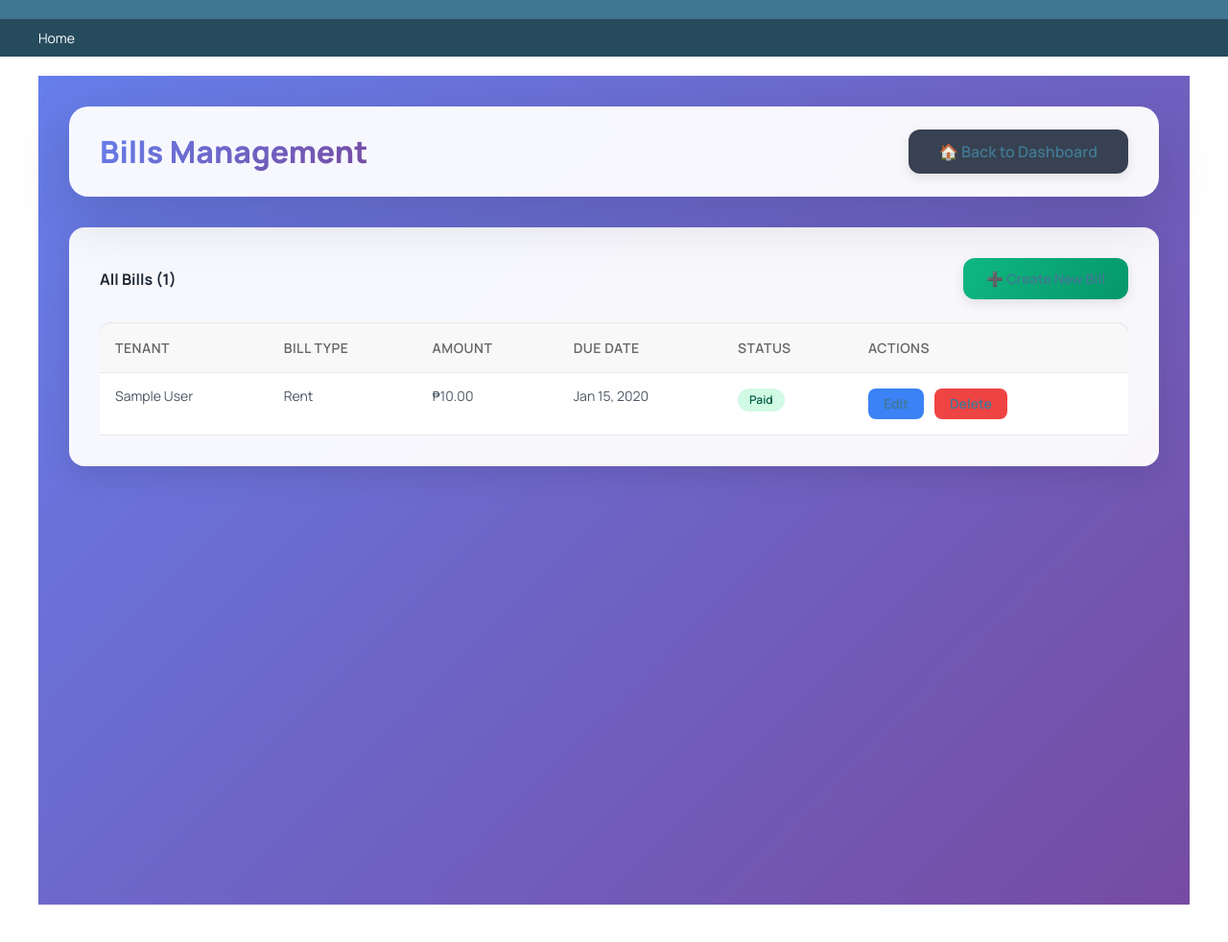
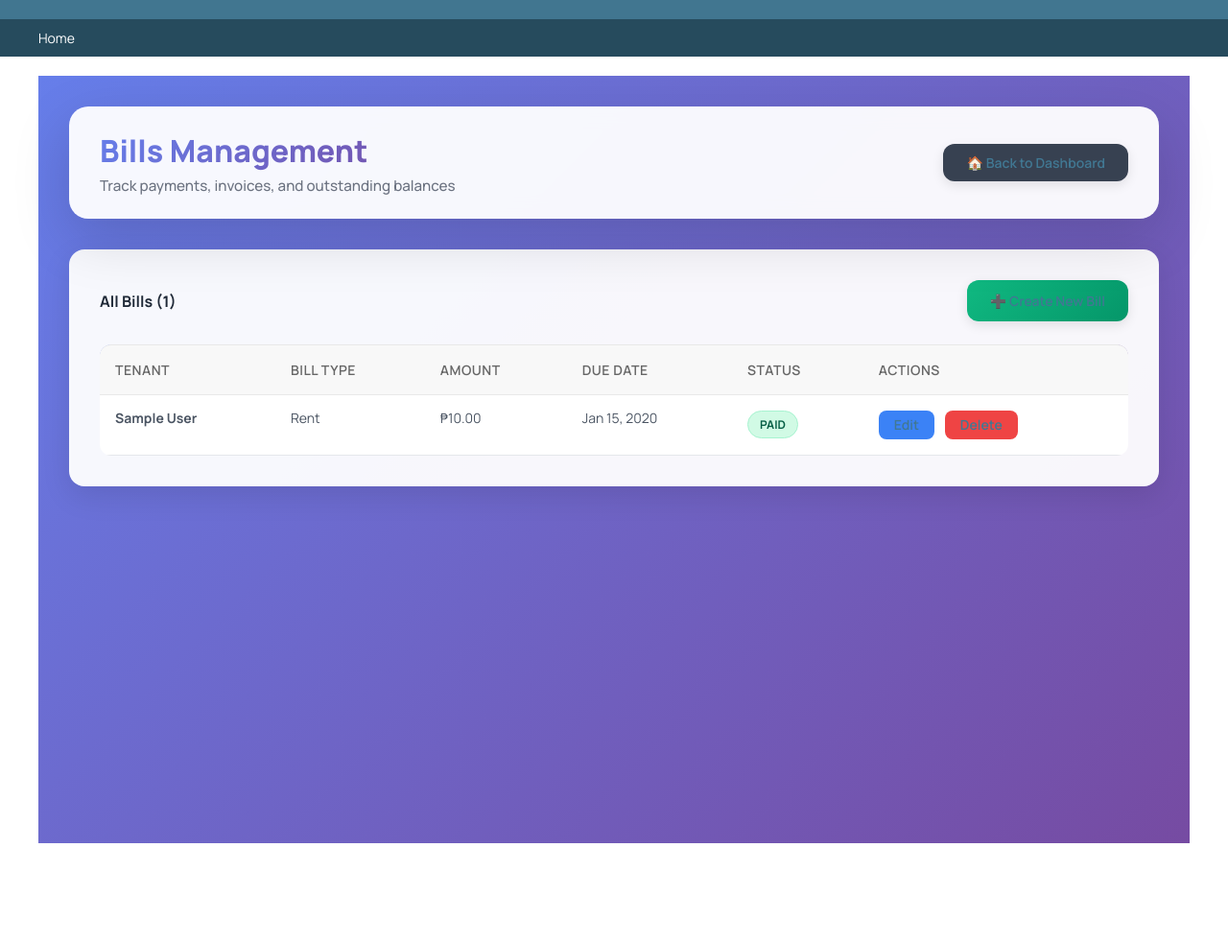
Before and after one commit to phlppdsqtd/NorthLink, a Django app: page /admin-dashboard/bills/ in a window 1280 px wide. Shown: the whole page at 96% size. After the commit the page ends 879 px from the top, so only its background shows below. Run offline with Django 5.2, Linux system fonts and the light colour scheme; tables that the repository leaves empty hold one stand-in row (values such as "Sample post"); some libraries are stand-ins or nearby versions.

Commit message:
Fixed bill_list stacking

```diff
--- a/templates/admin_dashboard/bill_list.html
+++ b/templates/admin_dashboard/bill_list.html
@@ -7,15 +7,19 @@
 
     * {
         font-family: 'Manrope', sans-serif;
+        box-sizing: border-box;
     }
 
     .admin-container {
         background: linear-gradient(135deg, #667eea 0%, #764ba2 100%);
         min-height: 100vh;
         padding: 2rem;
+        display: flex;
+        flex-direction: column;
+        align-items: center;
     }
 
-    /* Updated to match the flexbox layout from the form page */
+    /* Standardized Header - Fixed for stacking */
     .admin-header {
         background: rgba(255, 255, 255, 0.95);
         backdrop-filter: blur(10px);
@@ -26,6 +30,15 @@
         display: flex;
         justify-content: space-between;
         align-items: center;
+        width: 100%;
+        max-width: 1200px;
+        flex-wrap: wrap; /* Allows stacking on small screens */
+        gap: 1rem;
+    }
+
+    .header-text {
+        display: flex;
+        flex-direction: column;
     }
 
     .admin-title {
@@ -39,24 +52,64 @@
 
     .admin-subtitle {
         color: #6b7280;
-        font-size: 1rem;
-        margin-top: 0.5rem;
+        font-size: 0.95rem;
+        margin-top: 0.25rem;
+        font-weight: 500;
     }
 
+    .btn-dashboard {
+        background: #374151;
+        color: white;
+        padding: 0.6rem 1.5rem;
+        border-radius: 12px;
+        text-decoration: none;
+        font-weight: 600;
+        display: inline-flex;
+        align-items: center;
+        gap: 0.5rem;
+        box-shadow: 0 4px 12px rgba(0, 0, 0, 0.1);
+        transition: all 0.3s ease;
+        white-space: nowrap;
+    }
+
+    .btn-dashboard:hover {
+        background: #1f2937;
+        transform: translateY(-2px);
+        box-shadow: 0 6px 20px rgba(0, 0, 0, 0.15);
+    }
+
+    /* Content Card */
     .content-card {
         background: rgba(255, 255, 255, 0.95);
         border-radius: 16px;
         padding: 2rem;
         box-shadow: 0 10px 30px rgba(0, 0, 0, 0.1);
         margin-bottom: 2rem;
-        overflow-x: auto;
+        width: 100%;
+        max-width: 1200px;
     }
 
-    /* --- Table Styles with Hover Fixes --- */
+    .card-header {
+        display: flex;
+        justify-content: space-between;
+        align-items: center;
+        margin-bottom: 1.5rem;
+        flex-wrap: wrap;
+        gap: 1rem;
+    }
+
+    /* Responsive Table Wrapper */
+    .table-responsive {
+        overflow-x: auto;
+        width: 100%;
+        border-radius: 12px;
+    }
+
     .data-table {
         width: 100%;
         border-collapse: separate;
         border-spacing: 0;
+        min-width: 800px;
     }
 
     .data-table thead {
@@ -73,61 +126,52 @@
         letter-spacing: 0.5px;
     }
 
-    .data-table th:first-child {
-        border-radius: 12px 0 0 0;
-    }
-
-    .data-table th:last-child {
-        border-radius: 0 12px 0 0;
-    }
-
-    .data-table tbody tr {
-        transition: all 0.2s ease;
-    }
+    .data-table th:first-child { border-radius: 12px 0 0 0; }
+    .data-table th:last-child { border-radius: 0 12px 0 0; }
 
     .data-table td {
         padding: 1rem;
         border-bottom: 1px solid #e5e7eb;
         font-size: 0.875rem;
-        color: #4b5563; /* Standard dark gray text */
+        color: #4b5563;
         transition: all 0.2s ease;
     }
 
     .data-table tbody tr:hover td {
-        background-color: #f9fafb; /* Very light gray background on hover */
-        color: #111827; /* Near black text on hover for maximum visibility */
+        background-color: #f3f4f6;
+        color: #111827;
     }
 
-    /* --- Badges --- */
+    /* Badges */
     .status-badge {
-        display: inline-block;
-        padding: 0.25rem 0.75rem;
-        border-radius: 12px;
+        display: inline-flex;
+        padding: 0.35rem 0.75rem;
+        border-radius: 9999px;
         font-size: 0.75rem;
-        font-weight: 600;
+        font-weight: 700;
+        text-transform: uppercase;
     }
 
-    .status-paid { background: #d1fae5; color: #065f46; }
-    .status-unpaid { background: #fef3c7; color: #92400e; }
-    .status-overdue { background: #fee2e2; color: #991b1b; }
+    .status-paid { background: #d1fae5; color: #065f46; border: 1px solid #a7f3d0; }
+    .status-unpaid { background: #fef3c7; color: #92400e; border: 1px solid #fde68a; }
+    .status-overdue { background: #fee2e2; color: #991b1b; border: 1px solid #fecaca; }
 
-    /* --- Button Styles --- */
+    /* Buttons */
     .action-btn {
-        padding: 0.5rem 1rem;
+        padding: 0.45rem 1rem;
         border-radius: 8px;
         font-weight: 600;
         text-decoration: none;
         font-size: 0.875rem;
-        margin-right: 0.5rem;
-        display: inline-block;
+        display: inline-flex;
         transition: all 0.3s ease;
     }
 
-    .btn-edit { background: #3b82f6; color: white; }
-    .btn-edit:hover { background: #2563eb; transform: translateY(-1px); }
+    .btn-edit { background: #3b82f6; color: white; margin-right: 0.5rem; }
+    .btn-edit:hover { background: #2563eb; transform: translateY(-2px); }
 
     .btn-delete { background: #ef4444; color: white; }
-    .btn-delete:hover { background: #dc2626; transform: translateY(-1px); }
+    .btn-delete:hover { background: #dc2626; transform: translateY(-2px); }
 
     .btn-create {
         background: linear-gradient(135deg, #10b981 0%, #059669 100%);
@@ -141,36 +185,20 @@
         gap: 0.5rem;
         box-shadow: 0 4px 12px rgba(0, 0, 0, 0.1);
         transition: all 0.3s ease;
-        border: none;
-        cursor: pointer;
     }
 
     .btn-create:hover {
         transform: translateY(-2px);
         box-shadow: 0 6px 20px rgba(0, 0, 0, 0.15);
-        color: white;
     }
 
-    /* Dashboard Button style from previous prompt */
-    .btn-cancel {
-        background: #6b7280;
-        color: white;
-        padding: 0.75rem 2rem;
-        border: none;
-        border-radius: 12px;
-        font-weight: 600;
-        font-size: 1rem;
-        text-decoration: none;
-        display: inline-flex;
-        align-items: center;
-        transition: all 0.3s ease;
-        box-shadow: 0 4px 12px rgba(0, 0, 0, 0.1);
-    }
-
-    .btn-cancel:hover {
-        background: #4b5563;
-        transform: translateY(-2px);
-        box-shadow: 0 6px 20px rgba(0, 0, 0, 0.15);
+    /* Mobile Queries */
+    @media (max-width: 768px) {
+        .admin-container { padding: 1rem; }
+        .admin-header { flex-direction: column; text-align: center; }
+        .btn-dashboard { width: 100%; justify-content: center; }
+        .card-header { flex-direction: column; align-items: flex-start; }
+        .btn-create { width: 100%; justify-content: center; }
     }
 </style>
 {% endblock %}
@@ -179,19 +207,23 @@
 <div class="admin-container">
 
     <div class="admin-header">
+        <div class="header-text">
             <h1 class="admin-title">Bills Management</h1>
-        <a href="/admin-dashboard/" class="btn-cancel" style="background: #374151; margin: 0;">🏠 Back to Dashboard</a>
+            <div class="admin-subtitle">Track payments, invoices, and outstanding balances</div>
+        </div>
+        <a href="/admin-dashboard/" class="btn-dashboard">🏠 Back to Dashboard</a>
     </div>
 
     <div class="content-card">
-        <div style="display: flex; justify-content: space-between; align-items: center; margin-bottom: 1.5rem;">
+        <div class="card-header">
             <h2 style="margin: 0; color: #1f2937; font-weight: 700;">All Bills ({{ bills|length }})</h2>
-            <a href="{% url 'admin_dashboard:bill_create' %}" class="btn-create" style="font-size: 0.9rem;">
+            <a href="{% url 'admin_dashboard:bill_create' %}" class="btn-create">
                 ➕ Create New Bill
             </a>
         </div>
 
         {% if bills %}
+        <div class="table-responsive">
             <table class="data-table">
                 <thead>
                     <tr>
@@ -206,7 +238,7 @@
                 <tbody>
                     {% for bill in bills %}
                     <tr>
-                    <td>{{ bill.tenant.user.get_full_name }}</td>
+                        <td><strong>{{ bill.tenant.user.get_full_name }}</strong></td>
                         <td>{{ bill.get_bill_type_display }}</td>
                         <td>₱{{ bill.amount|floatformat:2 }}</td>
                         <td>{{ bill.due_date|date:"M d, Y" }}</td>
@@ -227,8 +259,9 @@
                     {% endfor %}
                 </tbody>
             </table>
+        </div>
         {% else %}
-        <p style="color: #6b7280; text-align: center; padding: 2rem;">No bills found. <a href="{% url 'admin_dashboard:bill_create' %}">Create your first bill</a>.</p>
+        <p style="color: #6b7280; text-align: center; padding: 2rem;">No bills found. <a href="{% url 'admin_dashboard:bill_create' %}" style="color: #3b82f6; font-weight: 600;">Create your first bill</a>.</p>
         {% endif %}
     </div>
 </div>
```
Lines whose indentation alone changed are shown as unchanged.
